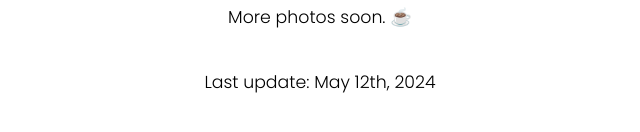
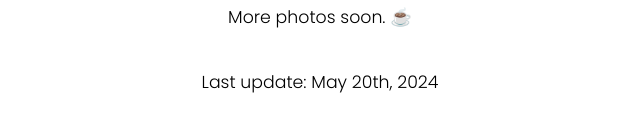
Before and after one commit to margrafthomas/margrafthomas, a plain HTML site: page about.html in a window 1280 px wide. Shown: the part 510-642 px from the top of the page, 320-960 px from the left. Drawn offline with nearby package versions, Linux system fonts and the light colour scheme.

Commit message:
Update about.html

```diff
--- a/about.html
+++ b/about.html
@@ -38,7 +38,7 @@
         <img src="images/thisboyaintright.gif" style="width: auto; max-width: 90vw; height: auto; align-self: center;">
         <br>
         <p>More photos soon. ☕</p>
-        <p>Last update: May 12th, 2024</p>
+        <p>Last update: May 20th, 2024</p>
       </div>
     </div>
 
```
